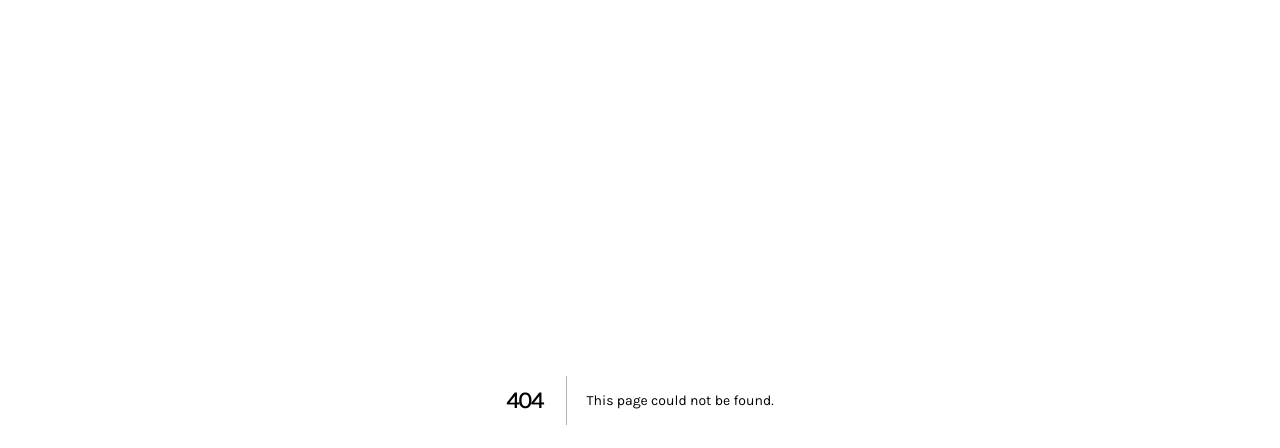
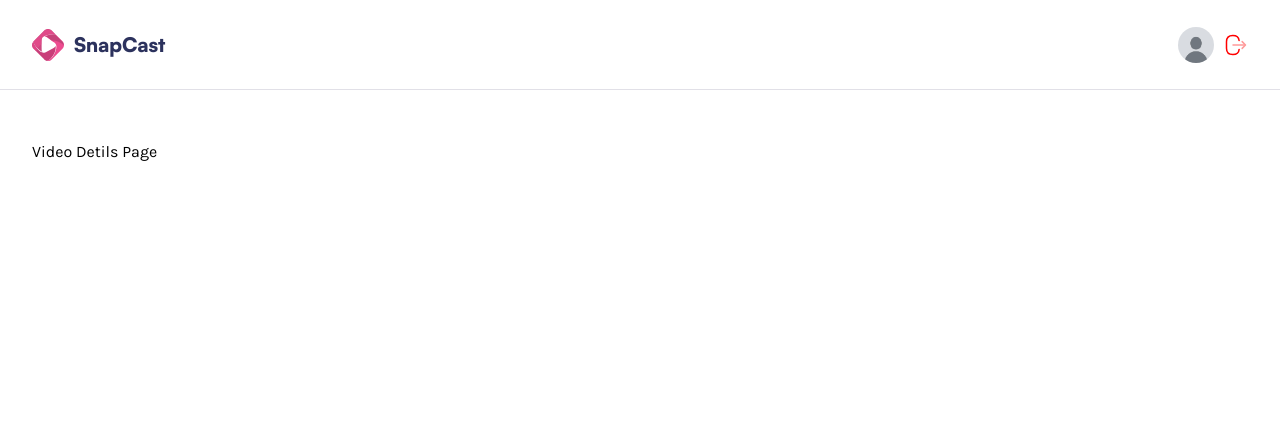
Before and after one commit to mustafahasanain/record-share-platform, a Next.js app: page /video/1 in a window 1280 px wide. Before the commit this address had no page. Shown: the top 448 px of the page. Built offline with nearby package versions, Linux system fonts and the light colour scheme.

Commit message:
create video details page

```diff
--- /dev/null
+++ b/app/(root)/video/[videoId]/page.tsx
@@ -0,0 +1,5 @@
+const page = () => {
+  return <main className="wrapper page">Video Detils Page</main>;
+};
+
+export default page;
```
